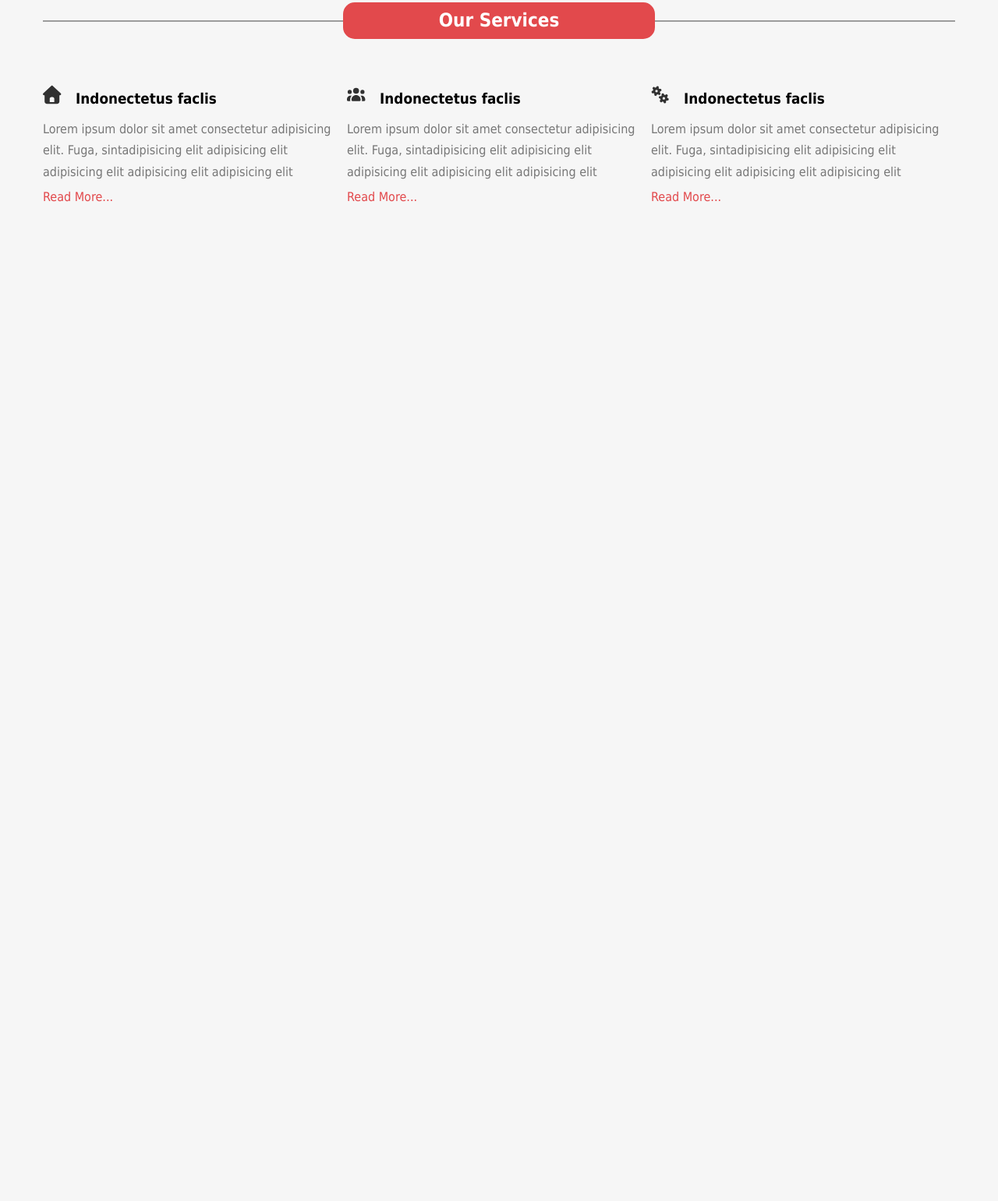
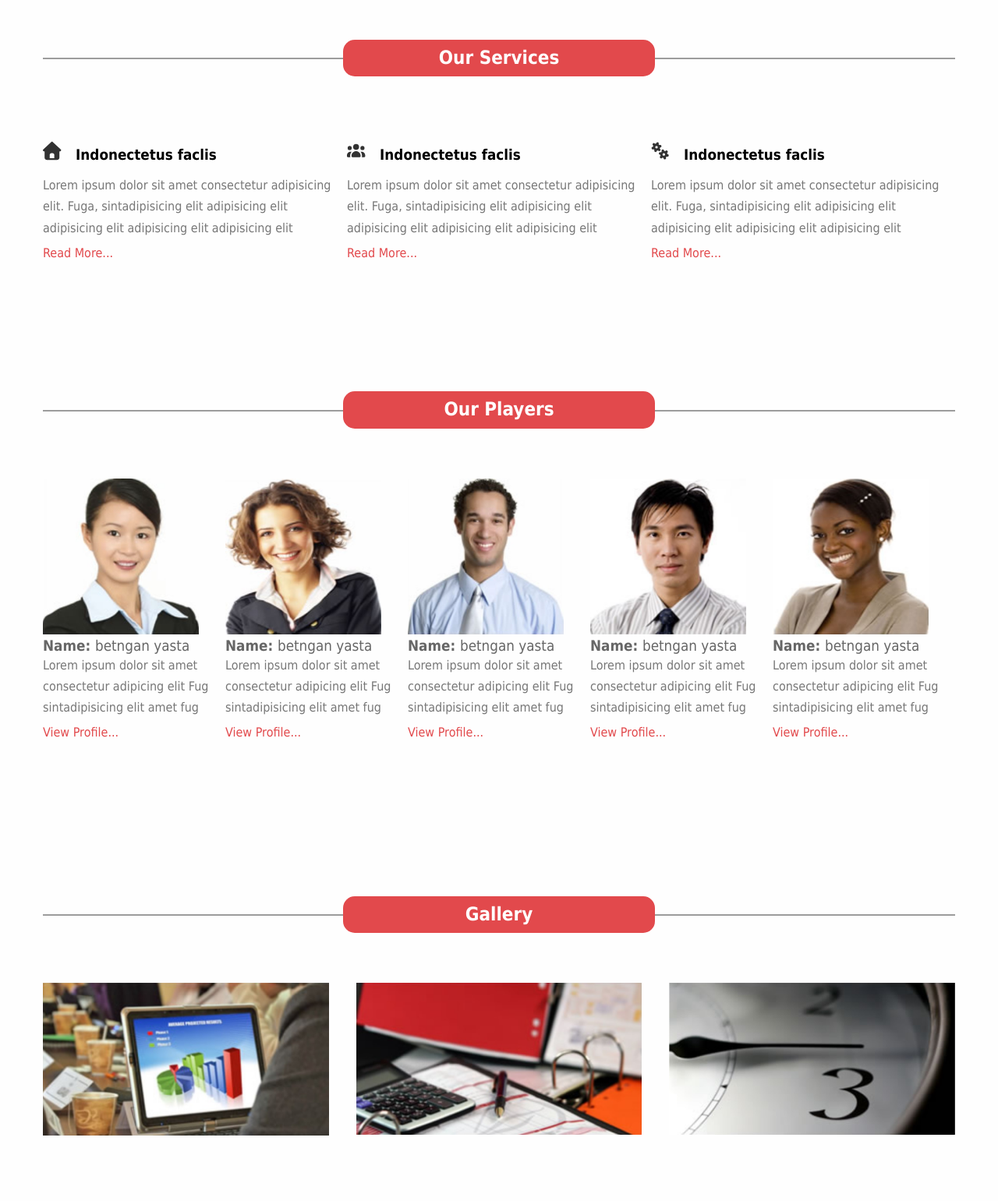
Before and after one commit to sayedayman24/Sass_Practical, a plain HTML site: page index.html in a window 1280 px wide. Shown: the part 812-2353 px from the top of the page at 78% size. Before the commit the page ends 1074 px from the top, so only its background shows below. Drawn offline with Linux system fonts and the light colour scheme.

Commit message:
Add 2 Section
Add Our-Player Section, and Gallery Section,

```diff
--- a/css/sass/components/_headings.scss
+++ b/css/sass/components/_headings.scss
@@ -1,6 +1,7 @@
             /* Start Main Heading */
 .main-header {
     position: relative;
+    margin-bottom: 4rem;
     h2 {
         text-align: center;
         background-color: $redColor;
--- a/css/sass/pages/_globalpage.scss
+++ b/css/sass/pages/_globalpage.scss
@@ -1,5 +1,5 @@
 body {
-    background-color: #f6f6f6;
+    background-color: #fefefe;
     font: {
         family: tahoma, arial, helvetica, sans-serif;
         size: 16px;
--- a/css/sass/pages/_homepage.scss
+++ b/css/sass/pages/_homepage.scss
@@ -41,6 +41,8 @@
 
         /* Start Services */
 .services {
+    padding-top: 3rem;
+    padding-bottom: 3rem;
     overflow: hidden;
     .service-box {
         float: $float-left;
@@ -73,6 +75,56 @@
 
         /* Start Our Players */
 .our-players {
-
+    padding-top: 5rem;
+    padding-bottom: 5rem;
+    overflow: hidden;
+    .player-box {
+        float: $float-left;
+        width: (100% / 5);
+        &:not(:last-of-type) {
+            padding-right: 20px;
+        }
+        img {
+            width: 200px;
+            height: 200px;
+            max-width: 100%;
+        }
+        .player-title {
+            color: #666;
+            font-weight: normal;
+            span {
+                font-weight: bold;
+            }
+        }
+        .player-desc {
+            color: #777;
+            line-height: 1.7;
+            padding-bottom: 10px;
+        }
+        .link {
+            color: $redColor;
+        }
+    }
 }
         /* End Our Players */
+
+        /* Start Gallery */
+.gallery {
+    padding-top: 5rem;
+    padding-bottom: 5rem;
+    overflow: hidden;
+    .gallery-box {
+        float: $float-left;
+        // width: (100% / 3);
+        width: (94% / 3);
+        &:not(:last-of-type) {
+            margin-right: 3%;
+        }
+        img {
+            // width: 360px;
+            // height: 180px;
+            max-width: 100%;
+        }
+    }
+}
+        /* End Gallery */
--- a/index.html
+++ b/index.html
@@ -95,6 +95,91 @@
     </div>
     <!-- End Services -->
 
+    <!-- Start Our Players -->
+    <div class="our-players">
+        <div class="container">
+
+            <div class="main-header">
+                <h2>Our Players</h2>
+            </div>
+
+            <div class="player-box">
+                <img src="imgs/player1.jpg" alt="">
+                <h3 class="player-title"><span>Name: </span>betngan yasta</h3>
+                <p class="player-desc">
+                    Lorem ipsum dolor sit amet consectetur adipicing elit
+                    Fug sintadipisicing elit amet fug
+                </p>
+                <a class="link" href="#">View Profile...</a>
+            </div>
+
+            <div class="player-box">
+                <img src="imgs/player2.jpg" alt="">
+                <h3 class="player-title"><span>Name: </span>betngan yasta</h3>
+                <p class="player-desc">
+                    Lorem ipsum dolor sit amet consectetur adipicing elit
+                    Fug sintadipisicing elit amet fug
+                </p>
+                <a class="link" href="#">View Profile...</a>
+            </div>
+
+            <div class="player-box">
+                <img src="imgs/player3.jpg" alt="">
+                <h3 class="player-title"><span>Name: </span>betngan yasta</h3>
+                <p class="player-desc">
+                    Lorem ipsum dolor sit amet consectetur adipicing elit
+                    Fug sintadipisicing elit amet fug
+                </p>
+                <a class="link" href="#">View Profile...</a>
+            </div>
+
+            <div class="player-box">
+                <img src="imgs/player4.jpg" alt="">
+                <h3 class="player-title"><span>Name: </span>betngan yasta</h3>
+                <p class="player-desc">
+                    Lorem ipsum dolor sit amet consectetur adipicing elit
+                    Fug sintadipisicing elit amet fug
+                </p>
+                <a class="link" href="#">View Profile...</a>
+            </div>
+
+            <div class="player-box">
+                <img src="imgs/player5.jpg" alt="">
+                <h3 class="player-title"><span>Name: </span>betngan yasta</h3>
+                <p class="player-desc">
+                    Lorem ipsum dolor sit amet consectetur adipicing elit
+                    Fug sintadipisicing elit amet fug
+                </p>
+                <a class="link" href="#">View Profile...</a>
+            </div>
+
+        </div>
+    </div>
+    <!-- End Our Players -->
+
+    <!-- Start Gallery -->
+    <div class="gallery">
+        <div class="container">
+
+            <div class="main-header">
+                <h2>Gallery</h2>
+            </div>
+
+            <div class="gallery-box">
+                <img src="imgs/port1.jpg" alt="">
+            </div>
+
+            <div class="gallery-box">
+                <img src="imgs/port2.jpg" alt="">
+            </div>
+
+            <div class="gallery-box">
+                <img src="imgs/port3.jpg" alt="">
+            </div>
+
+        </div>
+    </div>
+    <!-- End Gallery -->
 
 
     <script src="js/all.min.js"></script>
```
Also changed, not shown: css/homepage.css, imgs/footer1.jpg (added), imgs/footer2.jpg (added), imgs/player1.jpg (added), imgs/player2.jpg (added), imgs/player3.jpg (added), imgs/player4.jpg (added), imgs/player5.jpg (added), imgs/port1.jpg (added), imgs/port2.jpg (added), imgs/port3.jpg (added).
